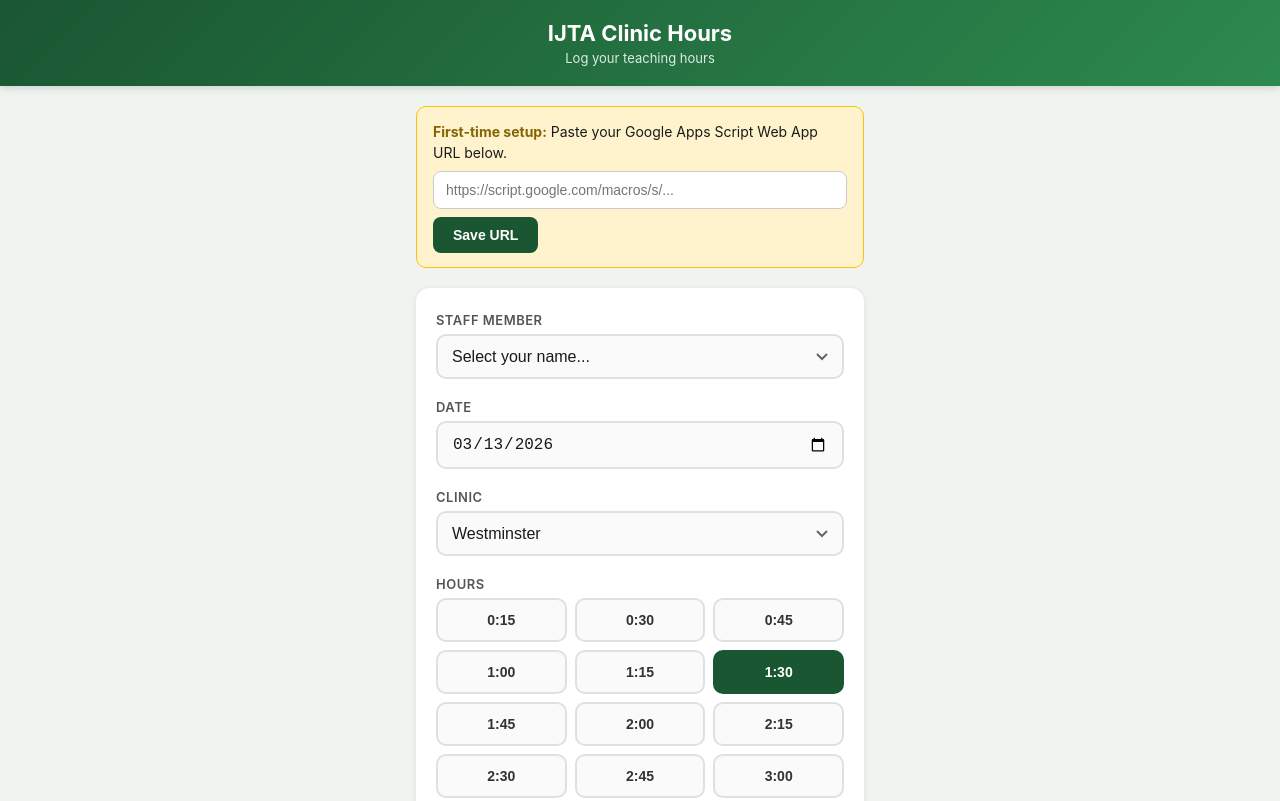
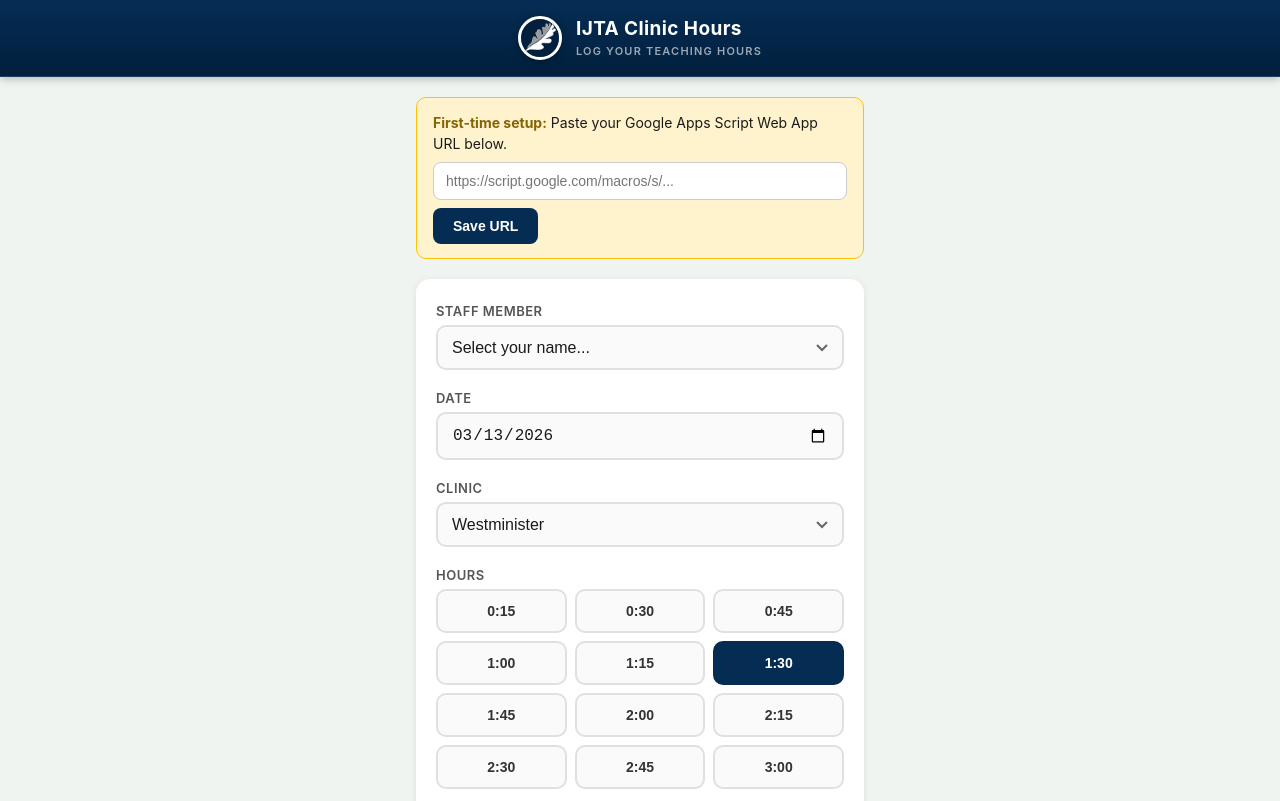
Before and after one commit to drtennisman/school-clinic-hours-app, a plain HTML site: page index.html in a window 1280 px wide. Shown: the top 801 px of the page. Drawn offline with Linux system fonts and the light colour scheme.

Commit message:
Update branding to match IJTA apps, remove Gus, fix clinic name
- Navy blue color scheme with IJTA logo in header
- Remove Gus from staff list
- Rename clinic to Westminister

Co-Authored-By: Claude Opus 4.6 <noreply@anthropic.com>

```diff
--- a/index.html
+++ b/index.html
@@ -5,7 +5,8 @@
   <meta name="viewport" content="width=device-width, initial-scale=1.0">
   <title>IJTA Clinic Hours</title>
   <link rel="manifest" href="manifest.json">
-  <meta name="theme-color" content="#1a5632">
+  <meta name="theme-color" content="#021f3d">
+  <link rel="apple-touch-icon" href="icon-192.png">
   <meta name="apple-mobile-web-app-capable" content="yes">
   <meta name="apple-mobile-web-app-status-bar-style" content="black-translucent">
   <style>
@@ -19,22 +20,52 @@
     }
 
     .header {
-      background: linear-gradient(135deg, #1a5632, #2d8a4e);
+      background: linear-gradient(180deg, #052d54 0%, #021f3d 100%);
       color: white;
-      padding: 20px 16px;
-      text-align: center;
-      box-shadow: 0 2px 8px rgba(0,0,0,0.15);
+      padding: 16px 20px;
+      box-shadow: 0 2px 8px rgba(0,0,0,0.25);
+      border-bottom: 1px solid rgba(255,255,255,0.08);
+    }
+
+    .header-inner {
+      display: flex;
+      flex-direction: row;
+      align-items: center;
+      justify-content: center;
+      gap: 14px;
+      max-width: 480px;
+      margin: 0 auto;
+    }
+
+    .header-logo {
+      width: 44px;
+      height: 44px;
+      border-radius: 50%;
+      flex-shrink: 0;
+      object-fit: cover;
+      border: 3px solid white;
+      box-shadow: 0 2px 8px rgba(0,0,0,0.3);
+    }
+
+    .header-text {
+      display: flex;
+      flex-direction: column;
     }
 
     .header h1 {
-      font-size: 22px;
+      font-size: 19px;
       font-weight: 700;
-      margin-bottom: 4px;
+      letter-spacing: 0.4px;
+      line-height: 1.2;
     }
 
-    .header p {
-      font-size: 13px;
-      opacity: 0.85;
+    .header .subtitle {
+      font-size: 11px;
+      opacity: 0.6;
+      margin-top: 3px;
+      font-weight: 600;
+      letter-spacing: 1.2px;
+      text-transform: uppercase;
     }
 
     .container {
@@ -67,7 +98,7 @@
 
     .setup-banner button {
       margin-top: 8px;
-      background: #1a5632;
+      background: #052d54;
       color: white;
       border: none;
       border-radius: 8px;
@@ -128,7 +159,7 @@
     .field select:focus,
     .field input:focus {
       outline: none;
-      border-color: #1a5632;
+      border-color: #052d54;
       background: white;
     }
 
@@ -152,22 +183,22 @@
     }
 
     .hours-grid button.selected {
-      background: #1a5632;
+      background: #052d54;
       color: white;
-      border-color: #1a5632;
+      border-color: #052d54;
     }
 
     .hours-grid button:active {
-      background: #1a5632;
+      background: #052d54;
       color: white;
-      border-color: #1a5632;
+      border-color: #052d54;
     }
 
     /* Submit */
     .submit-btn {
       width: 100%;
       padding: 16px;
-      background: linear-gradient(135deg, #1a5632, #2d8a4e);
+      background: linear-gradient(135deg, #052d54, #021f3d);
       color: white;
       border: none;
       border-radius: 12px;
@@ -175,7 +206,7 @@
       font-weight: 700;
       cursor: pointer;
       transition: opacity 0.2s, transform 0.1s;
-      box-shadow: 0 2px 8px rgba(26, 86, 50, 0.3);
+      box-shadow: 0 2px 8px rgba(5, 45, 84, 0.3);
     }
 
     .submit-btn:active {
@@ -215,9 +246,9 @@
 
     .status.loading {
       display: block;
-      background: #e8f5e9;
-      color: #1a5632;
-      border: 1px solid #c8e6c9;
+      background: #e3edf7;
+      color: #052d54;
+      border: 1px solid #b8d4ea;
     }
 
     /* Recent entries */
@@ -261,7 +292,7 @@
     .recent-entry .hours {
       font-size: 18px;
       font-weight: 700;
-      color: #1a5632;
+      color: #052d54;
     }
 
     .no-entries {
@@ -275,8 +306,13 @@
 <body>
 
   <div class="header">
-    <h1>IJTA Clinic Hours</h1>
-    <p>Log your teaching hours</p>
+    <div class="header-inner">
+      <img src="icon-192.png" alt="IJTA Logo" class="header-logo">
+      <div class="header-text">
+        <h1>IJTA Clinic Hours</h1>
+        <div class="subtitle">Log Your Teaching Hours</div>
+      </div>
+    </div>
   </div>
 
   <div class="container">
@@ -296,7 +332,6 @@
           <option value="">Select your name...</option>
           <option value="J.C.">J.C.</option>
           <option value="Joey">Joey</option>
-          <option value="Gus">Gus</option>
           <option value="Matt">Matt</option>
           <option value="Lisa">Lisa</option>
         </select>
@@ -310,7 +345,7 @@
       <div class="field">
         <label>Clinic</label>
         <select id="clinicSelect">
-          <option value="Westminster">Westminster</option>
+          <option value="Westminister">Westminister</option>
         </select>
       </div>
 
@@ -355,12 +390,12 @@
     const STAFF = [
       { name: 'J.C.',  rate: 80 },
       { name: 'Joey',  rate: 79 },
-      { name: 'Gus',   rate: 65 },
+
       { name: 'Matt',  rate: 65 },
       { name: 'Lisa',  rate: 75 },
     ];
 
-    const CLINICS = ['Westminster'];
+    const CLINICS = ['Westminister'];
 
     // ── Init ────────────────────────────────────
     const scriptUrlKey = 'clinicHoursScriptUrl';
```
Also changed, not shown: icon-192.png (added), icon-512.png (added), manifest.json.
